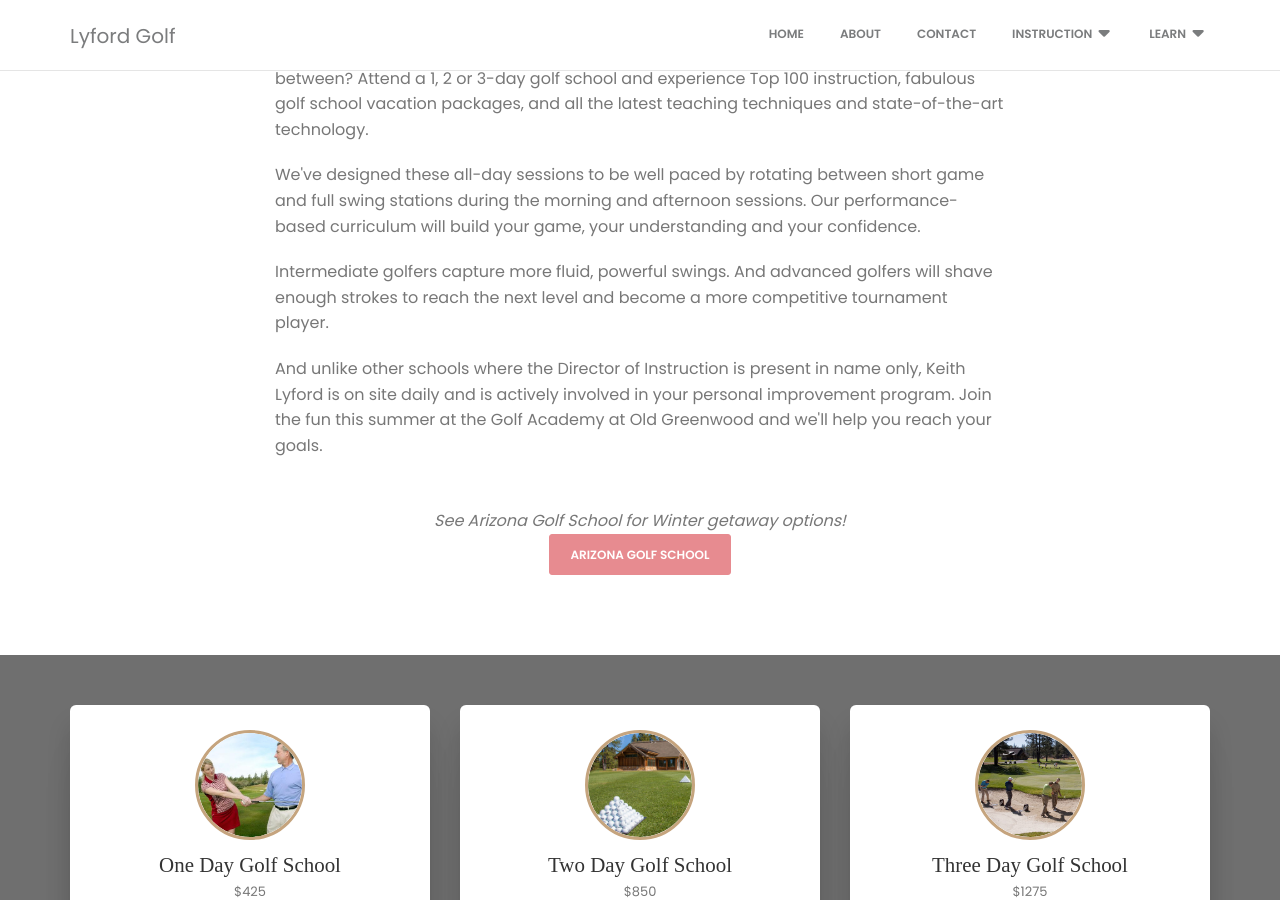
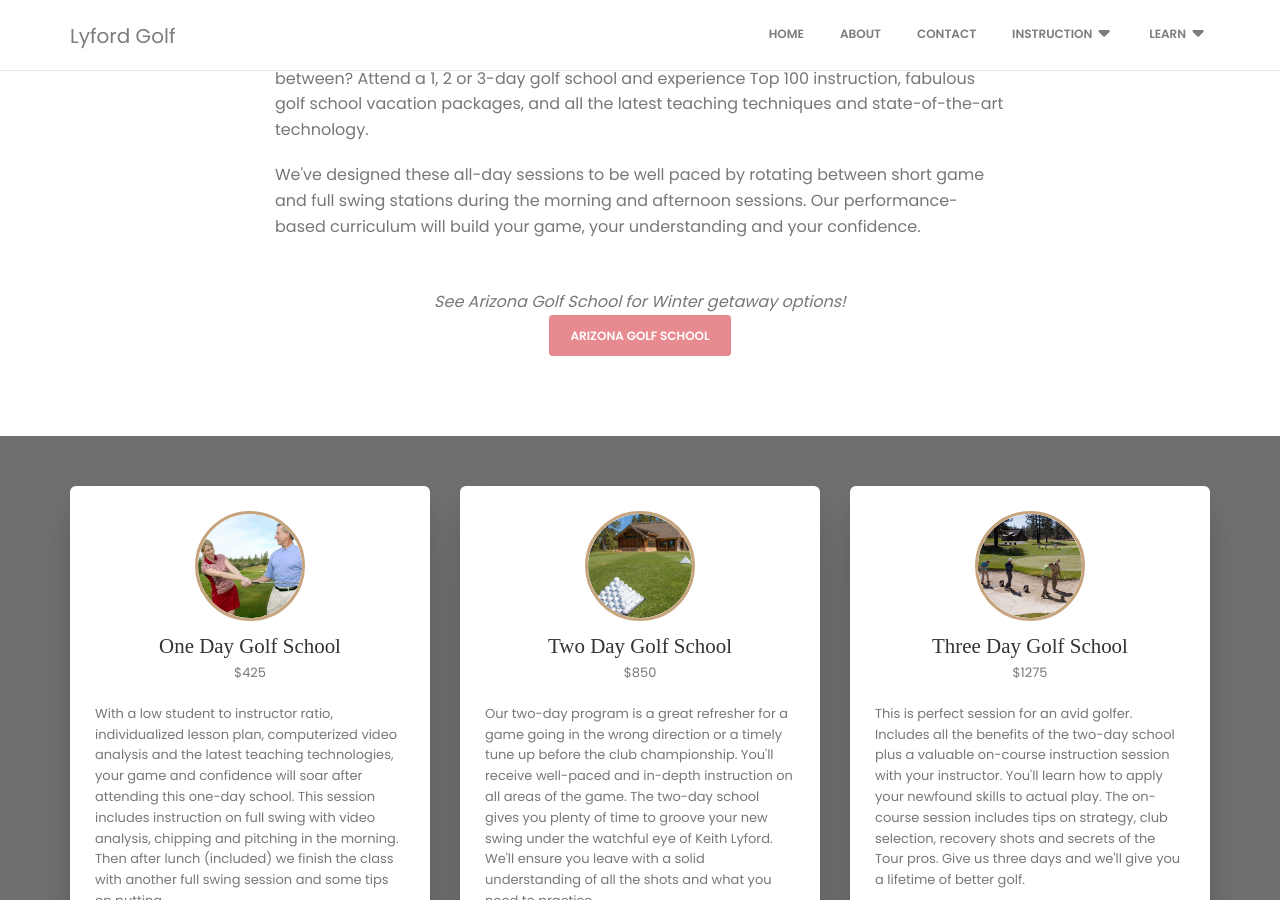
Before and after one commit to cheneymah18/lyfordgolf, a Jekyll site: the page built from golf-schools-truckee.html, in a window 1280 px wide and 900 px high, scrolled down 672 px. Built offline with Jekyll 4.4.1, drawn with Linux system fonts in a browser that asks for light colours; nearby versions of some CDN libraries; some web fonts are replaced; some of the changed text lies outside the part shown.

Commit message:
Update golf-schools-truckee.html

```diff
--- a/golf-schools-truckee.html
+++ b/golf-schools-truckee.html
@@ -24,12 +24,6 @@ category: instruction
                 </p>
                 <p class="description text-left">
                     We've designed these all-day sessions to be well paced by rotating between short game and full swing stations during the morning and afternoon sessions. Our performance-based curriculum will build your game, your understanding and your confidence.
-                </p>
-                <p class="description text-left">
-                    Intermediate golfers capture more fluid, powerful swings. And advanced golfers will shave enough strokes to reach the next level and become a more competitive tournament player.
-                </p>
-                <p class="description text-left">
-                    And unlike other schools where the Director of Instruction is present in name only, Keith Lyford is on site daily and is actively involved in your personal improvement program. Join the fun this summer at the Golf Academy at Old Greenwood and we'll help you reach your goals.
                 </p>
                 <p class="description text-footer">
                     See Arizona Golf School for Winter getaway options!<br/>
@@ -58,7 +52,7 @@ category: instruction
                                                 <h3 class="title">One Day Golf School</h3>
                                                 <p class="description text-center">$425</p>
                                                 <p class="description">
-                                                    Need a quick total-game tune-up? The one-day school is ideal for golfers that cannot find the time to attend a multi-day session but still want the benefits from a comprehensive and concentrated learning program. With a low student to instructor ratio, individualized lesson plan, computerized video analysis and the latest teaching technologies, your game and confidence will soar after attending this one-day school.
+                                                    With a low student to instructor ratio, individualized lesson plan, computerized video analysis and the latest teaching technologies, your game and confidence will soar after attending this one-day school. This session includes instruction on full swing with video analysis, chipping and pitching in the morning. Then after lunch (included) we finish the class with another full swing session and some tips on putting.
                                                 </p>
                                             </div>
                                         </div>
```
Also changed, not shown: other parts of golf-schools-truckee.html (+0 -2 lines).
